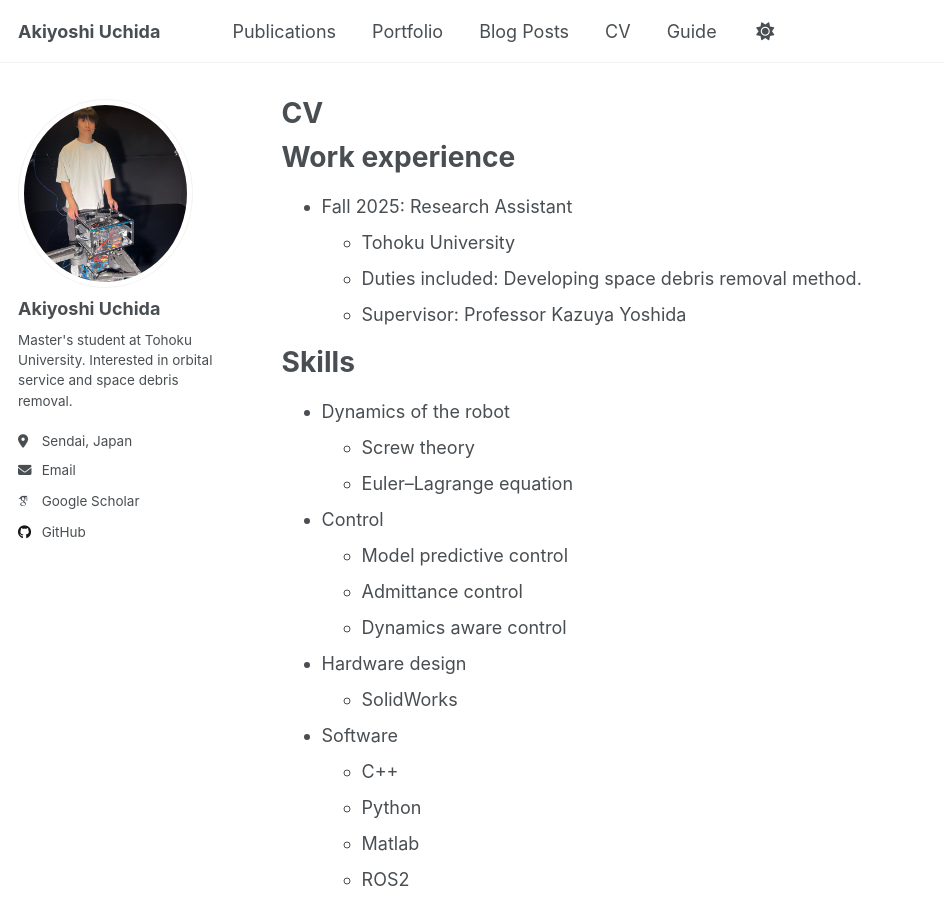
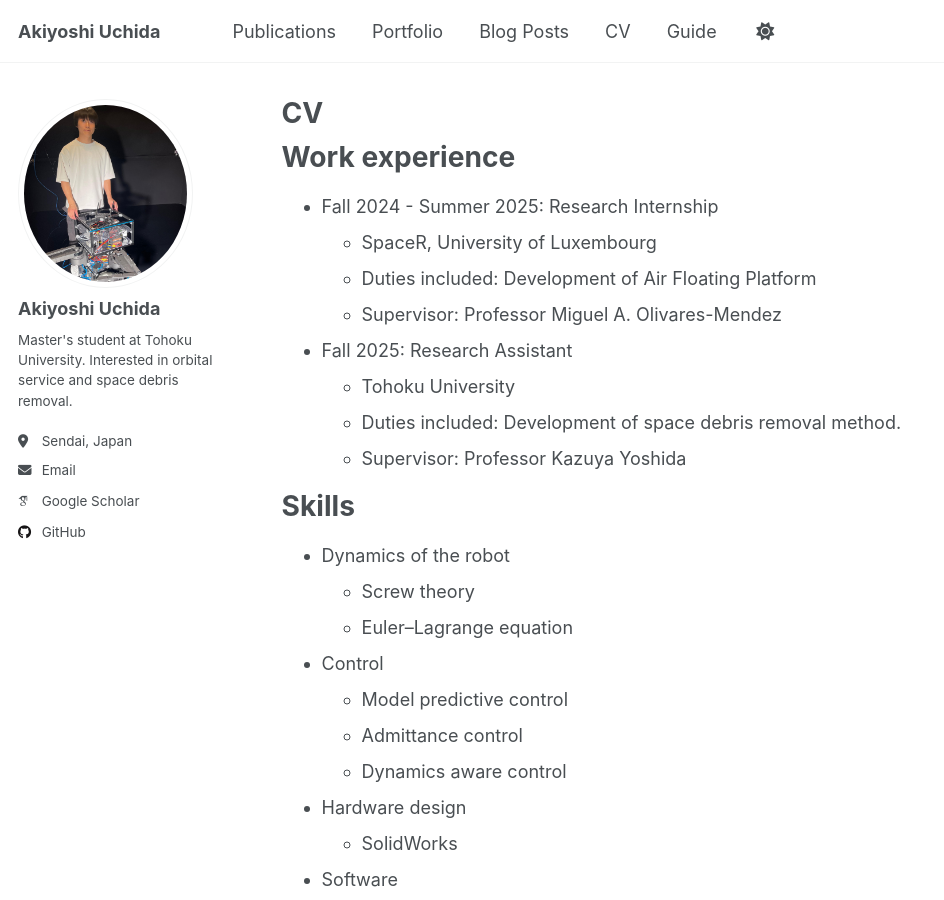
Before and after one commit to aky-u/academic, a Jekyll site: the page built from _pages/cv.md, in a window 1280 px wide and 900 px high. Shown: the whole window, without its empty margins (0-944 px from the left). Built offline with Jekyll 4.4.1, drawn with Linux system fonts in a browser that asks for light colours; some web fonts are replaced; a script that is not in the unit is left out.

Commit message:
Add research internship details to CV and correct wording in assistant duties

```diff
--- a/_pages/cv.md
+++ b/_pages/cv.md
@@ -12,9 +12,14 @@ redirect_from:
 Work experience
 ======
 
+* Fall 2024 - Summer 2025: Research Internship
+  * SpaceR, University of Luxembourg
+  * Duties included: Development of Air Floating Platform
+  * Supervisor: Professor Miguel A. Olivares-Mendez
+
 * Fall 2025: Research Assistant
   * Tohoku University
-  * Duties included: Developing space debris removal method.
+  * Duties included: Development of space debris removal method.
   * Supervisor: Professor Kazuya Yoshida
 
 Skills
```
